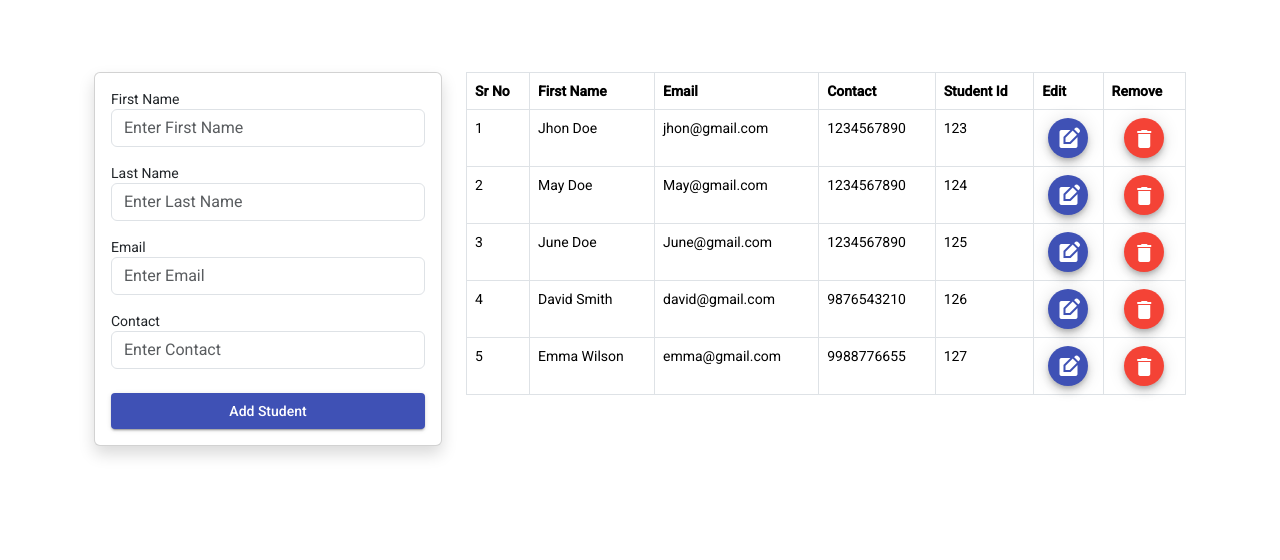
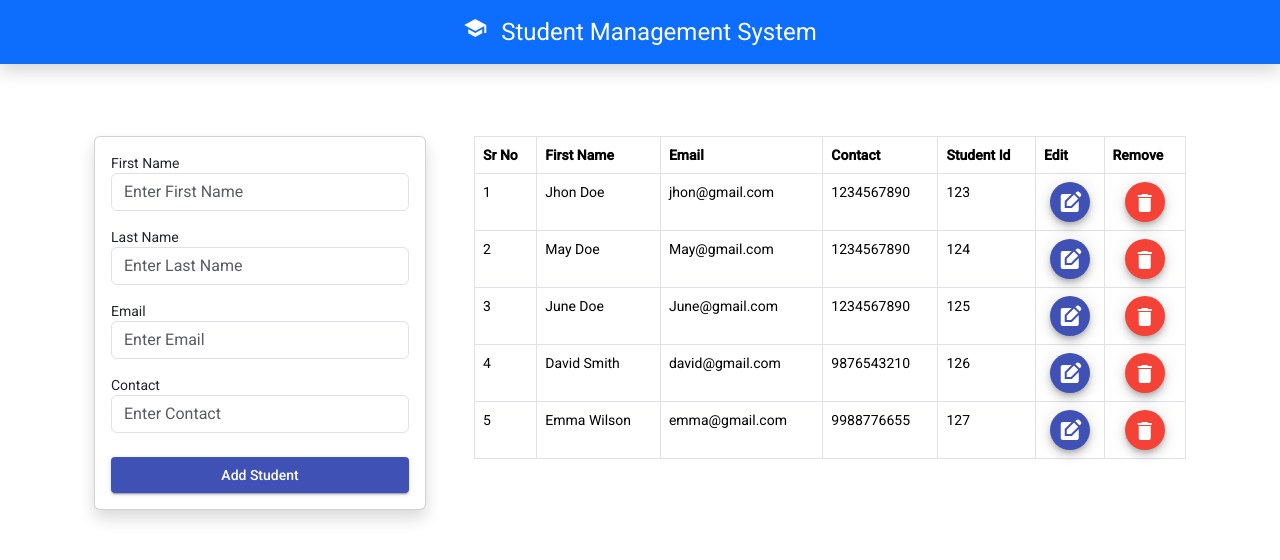
Before and after one commit to codebyalamara/Angular-Student-CRUD, an Angular app: page / in a window 1280 px wide. Shown: the top 560 px of the page. Built offline with nearby package versions, Linux system fonts and the light colour scheme.

Commit message:
Updated Student CRUD

```diff
--- a/src/app/app.component.html
+++ b/src/app/app.component.html
@@ -1,8 +1,16 @@
+<div class="container-fluid bg-primary text-white py-3 shadow">
+  <h1 class="text-center mb-0">
+    <mat-icon class="me-2">school</mat-icon>
+    Student Management System
+  </h1>
+</div>
+
 <div class="container mt-4">
   <div class="row">
     <div class="col-md-12">
 
       <app-students></app-students>
+
     </div>
   </div>
 </div>
--- a/src/app/components/students/students.component.html
+++ b/src/app/components/students/students.component.html
@@ -1,8 +1,10 @@
+
 <div class="container mt-5">
 
-  <div class="row">
+  <div class="row gx-5 gy-4">
 
-    <div class="col-md-4">
+    <!-- Form -->
+    <div class="col-md-4 mb-4 mb-md-0">
 
       <div class="card shadow">
 
@@ -72,9 +74,10 @@
 
     </div>
 
+    <!-- Table -->
     <div class="col-md-8">
 
-      <div class="table-responsive">
+      <div class="table-responsive mt-4 mt-md-0">
 
         <table class="table table-bordered text-white">
 
@@ -131,9 +134,6 @@
   </div>
 
 </div>
-
-
-
 
 
 
```
